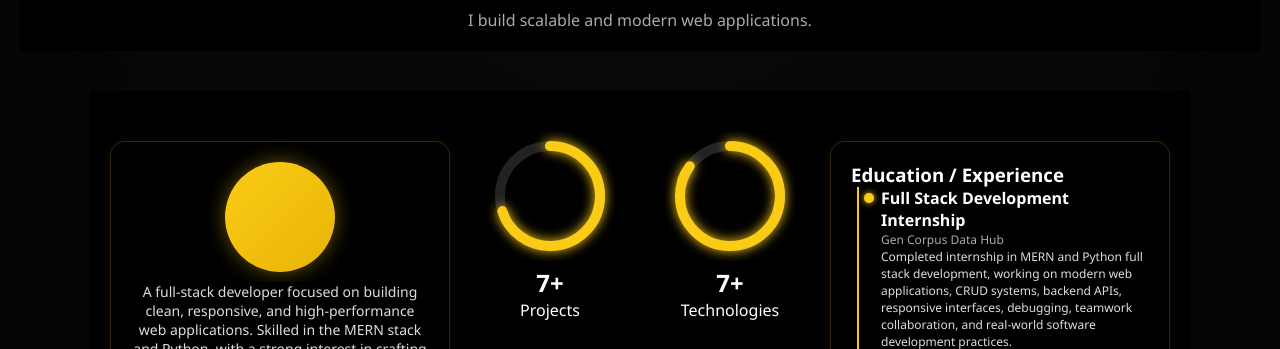
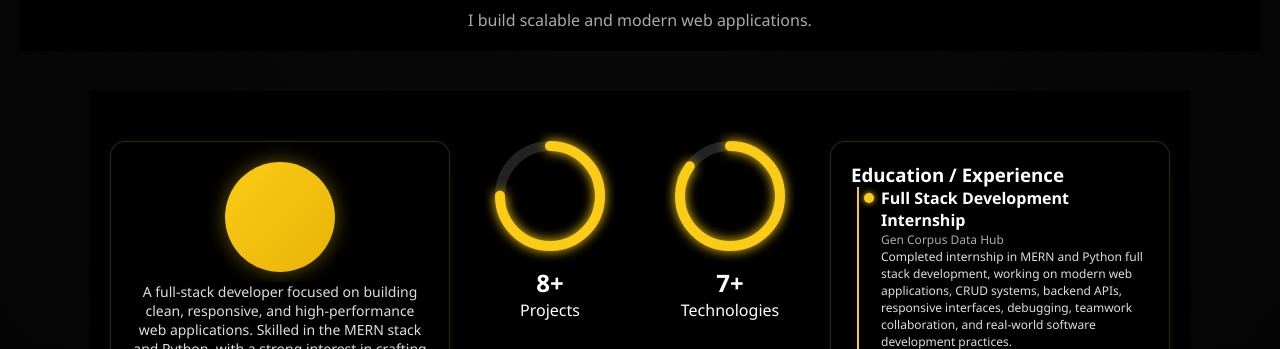
Before and after one commit to Kamalrajkamalraj960/portfolio, a Next.js app: page / in a window 1280 px wide. Shown: the part 1125-1474 px from the top of the page. Built offline with nearby package versions, Linux system fonts and the light colour scheme.

Commit message:
8th project added

```diff
--- a/src/components/About/About.jsx
+++ b/src/components/About/About.jsx
@@ -64,7 +64,7 @@ export default function About() {
 
                 {/* STATS RINGS */}
                 <div className={styles.statsGrid}>
-                    <RingStat label="Projects" value={7} percent={70} />
+                    <RingStat label="Projects" value={8} percent={75} />
                     <RingStat label="Technologies" value={7} percent={85} />
                 </div>
 
```
